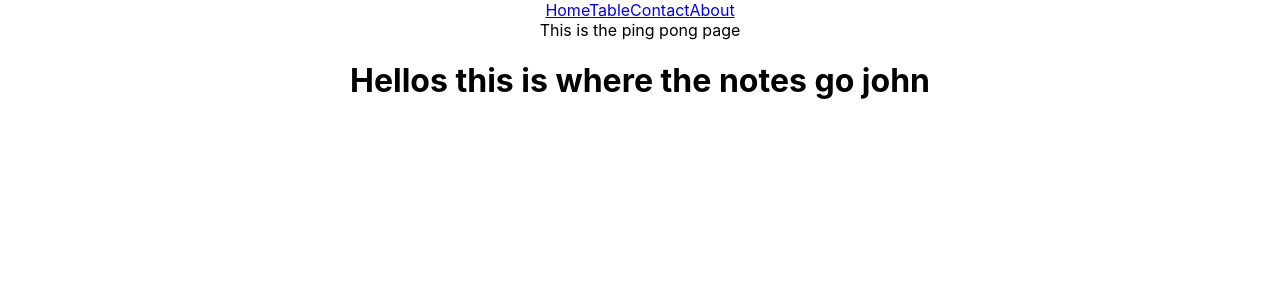
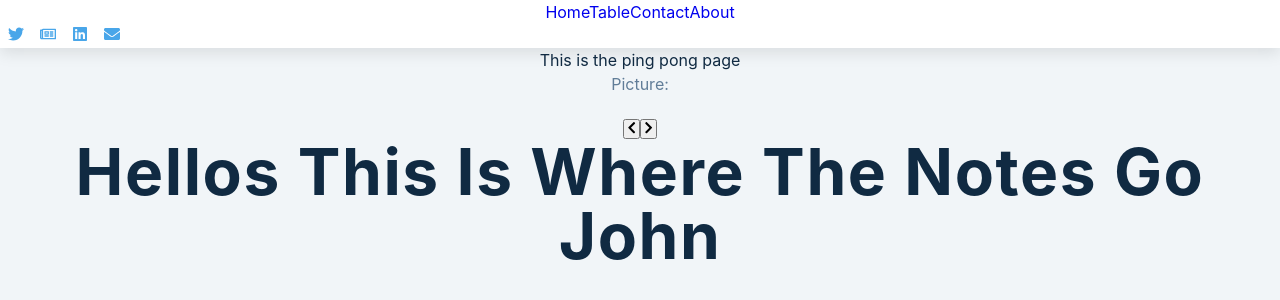
Before and after one commit to johntran1203/helpjohngetgood, a React (Create React App) app: page /table in a window 1280 px wide. Shown: the top 300 px of the page. Built offline with nearby package versions, Linux system fonts and the light colour scheme.

Commit message:
social icons

```diff
--- a/package.json
+++ b/package.json
@@ -3,11 +3,13 @@
   "version": "0.1.0",
   "private": true,
   "dependencies": {
+    "@react-icons/all-files": "^4.1.0",
     "@testing-library/jest-dom": "^5.16.5",
     "@testing-library/react": "^13.3.0",
     "@testing-library/user-event": "^13.5.0",
     "react": "^18.2.0",
     "react-dom": "^18.2.0",
+    "react-icons": "^4.4.0",
     "react-router-dom": "^6.3.0",
     "react-scripts": "5.0.1",
     "web-vitals": "^2.1.4"
--- a/src/App.js
+++ b/src/App.js
@@ -14,6 +14,7 @@ export const AppContext = createContext()
 
 function App() {
   const [userName, setUserName] = useState("john")
+  const [loading, setLoading] = useState(true)
 
   return (
     <div className="App">
--- a/src/components/Navbar.jsx
+++ b/src/components/Navbar.jsx
@@ -1,4 +1,7 @@
 import { Link } from "react-router-dom";
+import { links, social } from "./data";
+import { FaBars } from 'react-icons/fa';
+
 const Nav = () => {
   return (
     <nav>
@@ -6,6 +9,14 @@ const Nav = () => {
       <Link to="/table">Table</Link>
       <Link to="/contact">Contact</Link>
       <Link to="/about">About</Link>
+      <ul className="social-icons">
+        {social.map((socialIcon) => {
+          const {id, url, icon} = socialIcon
+          return (
+            <li key={id}><a href={url}>{icon}</a></li>
+          )
+        })}
+      </ul>
     </nav>
   );
 };
--- a/src/components/Table.jsx
+++ b/src/components/Table.jsx
@@ -1,6 +1,20 @@
+import { FaChevronLeft, FaChevronRight, FaQuoteRight } from 'react-icons/fa';
+import { useState } from 'react';
+
 const Table = () => {
+    const[index, setIndex] = useState(0)
+
     return ( <div>
         This is the ping pong page
+        <p className="info">Picture:</p>
+        <div className="button-container">
+      <button className="prev-btn" onClick={'hi'}>
+        <FaChevronLeft/>
+      </button>
+      <button className="next-btn" onClick={'hi'}>
+        <FaChevronRight/>
+      </button>
+      </div>
     </div> );
 }
 
--- /dev/null
+++ b/src/components/data.js
@@ -0,0 +1,52 @@
+import React from 'react'
+import { FaLinkedin, FaTwitter, FaEnvelope, FaRegNewspaper } from 'react-icons/fa'
+export const links = [
+  {
+    id: 1,
+    url: '/',
+    text: 'random',
+  },
+  {
+    id: 2,
+    url: '/about',
+    text: 'about',
+  },
+  {
+    id: 3,
+    url: '/projects',
+    text: 'projects',
+  },
+  {
+    id: 4,
+    url: '/contact',
+    text: 'contact',
+  },
+  {
+    id: 5,
+    url: '/profile',
+    text: 'profile',
+  },
+]
+
+export const social = [
+  {
+    id: 1,
+    url: 'https://twitter.com/Johntran1203',
+    icon: <FaTwitter />,
+  },
+  {
+    id: 2,
+    url: 'https://johntran-portfolio.netlify.app/',
+    icon: <FaRegNewspaper />,
+  },
+  {
+    id: 3,
+    url: 'https://www.linkedin.com/in/john-tran123/',
+    icon: <FaLinkedin/>
+  },
+  {
+    id: 4,
+    url: 'https://www.twitter.com',
+    icon: <FaEnvelope />,
+  },
+]
--- a/src/index.css
+++ b/src/index.css
@@ -1,13 +1,232 @@
+/*
+===============
+Variables
+===============
+*/
+
+:root {
+  /* dark shades of primary color*/
+  --clr-primary-1: hsl(205, 86%, 17%);
+  --clr-primary-2: hsl(205, 77%, 27%);
+  --clr-primary-3: hsl(205, 72%, 37%);
+  --clr-primary-4: hsl(205, 63%, 48%);
+  /* primary/main color */
+  --clr-primary-5: hsl(205, 78%, 60%);
+  /* lighter shades of primary color */
+  --clr-primary-6: hsl(205, 89%, 70%);
+  --clr-primary-7: hsl(205, 90%, 76%);
+  --clr-primary-8: hsl(205, 86%, 81%);
+  --clr-primary-9: hsl(205, 90%, 88%);
+  --clr-primary-10: hsl(205, 100%, 96%);
+  /* darkest grey - used for headings */
+  --clr-grey-1: hsl(209, 61%, 16%);
+  --clr-grey-2: hsl(211, 39%, 23%);
+  --clr-grey-3: hsl(209, 34%, 30%);
+  --clr-grey-4: hsl(209, 28%, 39%);
+  /* grey used for paragraphs */
+  --clr-grey-5: hsl(210, 22%, 49%);
+  --clr-grey-6: hsl(209, 23%, 60%);
+  --clr-grey-7: hsl(211, 27%, 70%);
+  --clr-grey-8: hsl(210, 31%, 80%);
+  --clr-grey-9: hsl(212, 33%, 89%);
+  --clr-grey-10: hsl(210, 36%, 96%);
+  --clr-white: #fff;
+  --clr-red-dark: hsl(360, 67%, 44%);
+  --clr-red-light: hsl(360, 71%, 66%);
+  --clr-green-dark: hsl(125, 67%, 44%);
+  --clr-green-light: hsl(125, 71%, 66%);
+  --clr-black: #222;
+  --transition: all 0.3s linear;
+  --spacing: 0.1rem;
+  --radius: 0.25rem;
+  --light-shadow: 0 5px 15px rgba(0, 0, 0, 0.1);
+  --dark-shadow: 0 5px 15px rgba(0, 0, 0, 0.2);
+  --max-width: 1170px;
+  --fixed-width: 620px;
+}
+/*
+===============
+Global Styles
+===============
+*/
+
+*,
+::after,
+::before {
+  margin: 0;
+  padding: 0;
+  box-sizing: border-box;
+}
 body {
-  margin: 0;
-  font-family: -apple-system, BlinkMacSystemFont, 'Segoe UI', 'Roboto', 'Oxygen',
-    'Ubuntu', 'Cantarell', 'Fira Sans', 'Droid Sans', 'Helvetica Neue',
-    sans-serif;
-  -webkit-font-smoothing: antialiased;
-  -moz-osx-font-smoothing: grayscale;
+  font-family: -apple-system, BlinkMacSystemFont, 'Segoe UI', Roboto, Oxygen,
+    Ubuntu, Cantarell, 'Open Sans', 'Helvetica Neue', sans-serif;
+  background: var(--clr-grey-10);
+  color: var(--clr-grey-1);
+  line-height: 1.5;
+  font-size: 0.875rem;
+}
+ul {
+  list-style-type: none;
+}
+a {
+  text-decoration: none;
+}
+h1,
+h2,
+h3,
+h4 {
+  letter-spacing: var(--spacing);
+  text-transform: capitalize;
+  line-height: 1.25;
+  margin-bottom: 0.75rem;
+}
+h1 {
+  font-size: 3rem;
+}
+h2 {
+  font-size: 2rem;
+}
+h3 {
+  font-size: 1.25rem;
+}
+h4 {
+  font-size: 0.875rem;
+}
+p {
+  margin-bottom: 1.25rem;
+  color: var(--clr-grey-5);
+}
+@media screen and (min-width: 800px) {
+  h1 {
+    font-size: 4rem;
+  }
+  h2 {
+    font-size: 2.5rem;
+  }
+  h3 {
+    font-size: 1.75rem;
+  }
+  h4 {
+    font-size: 1rem;
+  }
+  body {
+    font-size: 1rem;
+  }
+  h1,
+  h2,
+  h3,
+  h4 {
+    line-height: 1;
+  }
+}
+/*  global classes */
+
+/* section */
+.section {
+  width: 90vw;
+  margin: 0 auto;
+  max-width: var(--max-width);
 }
 
-code {
-  font-family: source-code-pro, Menlo, Monaco, Consolas, 'Courier New',
-    monospace;
+@media screen and (min-width: 992px) {
+  .section {
+    width: 95vw;
+  }
 }
+
+/*
+===============
+Navbar
+===============
+*/
+nav {
+  background: var(--clr-white);
+  box-shadow: var(--light-shadow);
+}
+.nav-header {
+  display: flex;
+  align-items: center;
+  justify-content: space-between;
+  padding: 1rem;
+}
+.nav-toggle {
+  font-size: 1.5rem;
+  color: var(--clr-primary-5);
+  background: transparent;
+  border-color: transparent;
+  transition: var(--transition);
+  cursor: pointer;
+}
+.nav-toggle:hover {
+  color: var(--clr-primary-1);
+  transform: rotate(90deg);
+}
+.logo {
+  height: 40px;
+}
+.links a {
+  color: var(--clr-grey-3);
+  font-size: 1rem;
+  text-transform: capitalize;
+  letter-spacing: var(--spacing);
+  display: block;
+  padding: 0.5rem 1rem;
+  transition: var(--transition);
+}
+.links a:hover {
+  background: var(--clr-primary-8);
+  color: var(--clr-primary-5);
+  padding-left: 1.5rem;
+}
+.social-icons {
+  display: none;
+}
+.links-container {
+  height: 0;
+  overflow: hidden;
+  transition: var(--transition);
+}
+.show-container {
+  height: 10rem;
+}
+@media screen and (min-width: 800px) {
+  .nav-center {
+    max-width: 1170px;
+    margin: 0 auto;
+    display: flex;
+    align-items: center;
+    justify-content: space-between;
+    padding: 1rem;
+  }
+  .nav-header {
+    padding: 0;
+  }
+  .nav-toggle {
+    display: none;
+  }
+  .links-container {
+    height: auto !important;
+  }
+  .links {
+    display: flex;
+  }
+  .links a {
+    padding: 0;
+    margin: 0 0.5rem;
+  }
+  .links a:hover {
+    padding: 0;
+    background: transparent;
+  }
+  .social-icons {
+    display: flex;
+  }
+  .social-icons a {
+    margin: 0 0.5rem;
+    color: var(--clr-primary-5);
+    transition: var(--transition);
+  }
+  .social-icons a:hover {
+    color: var(--clr-primary-7);
+  }
+}
```
Also changed, not shown: src/components/Notes.jsx (+22 -0 lines), 1 other file (tests, documents, lock files or other folders).
